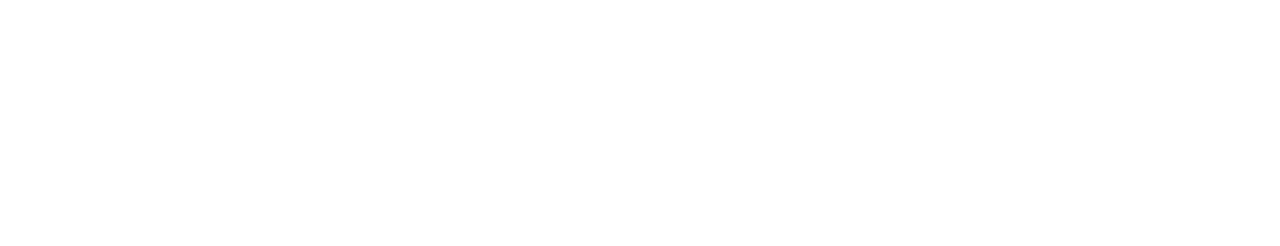
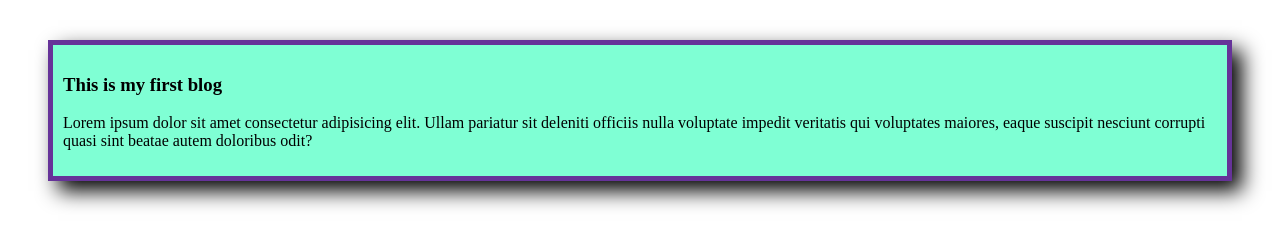
Before and after one commit to Tushar2024/my-simple-website, a plain HTML site: page index.html in a window 1280 px wide. Drawn offline with Linux system fonts and the light colour scheme.

Commit message:
first blog added

```diff
--- a/index.html
+++ b/index.html
@@ -4,8 +4,12 @@
     <meta charset="UTF-8">
     <meta name="viewport" content="width=device-width, initial-scale=1.0">
     <title>My Simple Website</title>
+    <link rel="stylesheet" href="styles/blog.css">
 </head>
 <body>
-
+    <div>
+        <h3>This is my first blog</h3>
+        <p>Lorem ipsum dolor sit amet consectetur adipisicing elit. Ullam pariatur sit deleniti officiis nulla voluptate impedit veritatis qui voluptates maiores, eaque suscipit nesciunt corrupti quasi sint beatae autem doloribus odit?</p>
+    </div>
 </body>
 </html>
--- /dev/null
+++ b/styles/blog.css
@@ -0,0 +1,8 @@
+div{
+    background-color: aquamarine;
+    padding: 10px;
+    margin: 40px;
+    border: 5px solid  rebeccapurple;
+    border-radius: 10px black;
+    box-shadow: 10px 10px 20px;
+}
```
